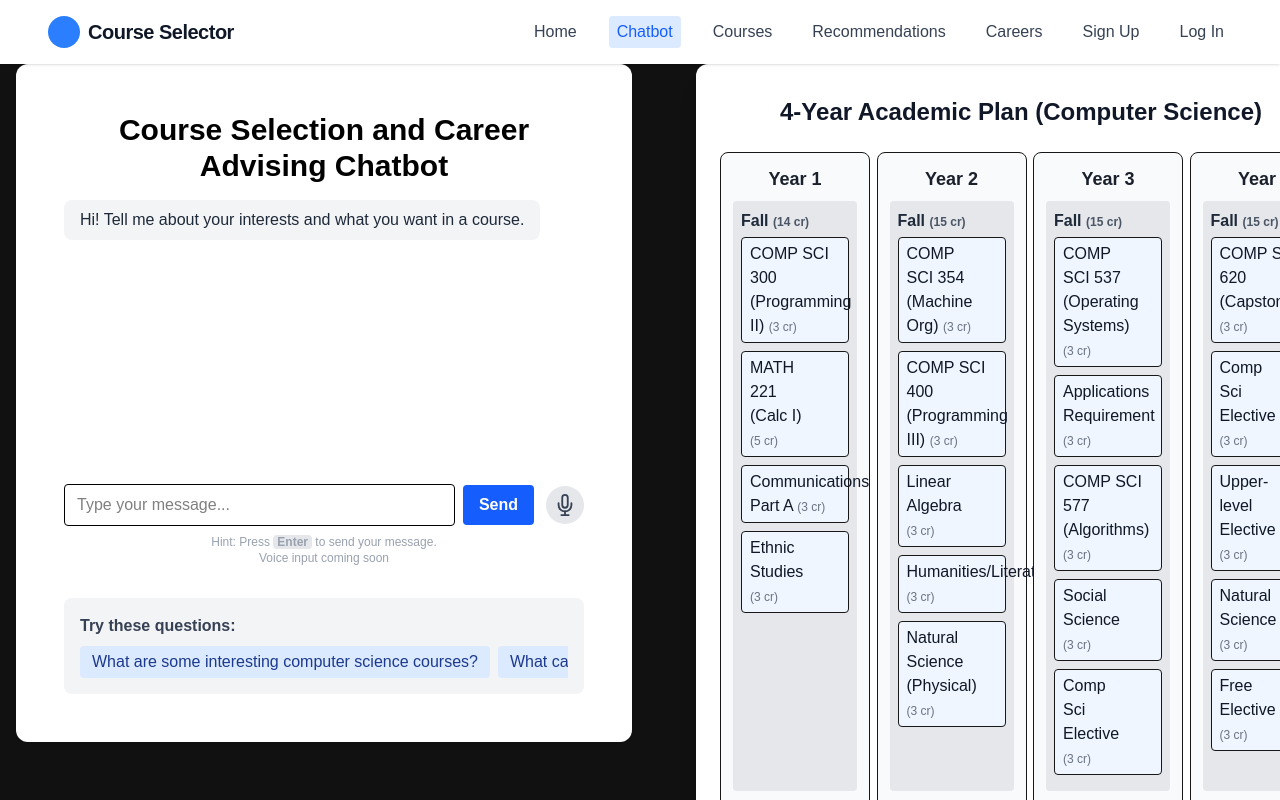
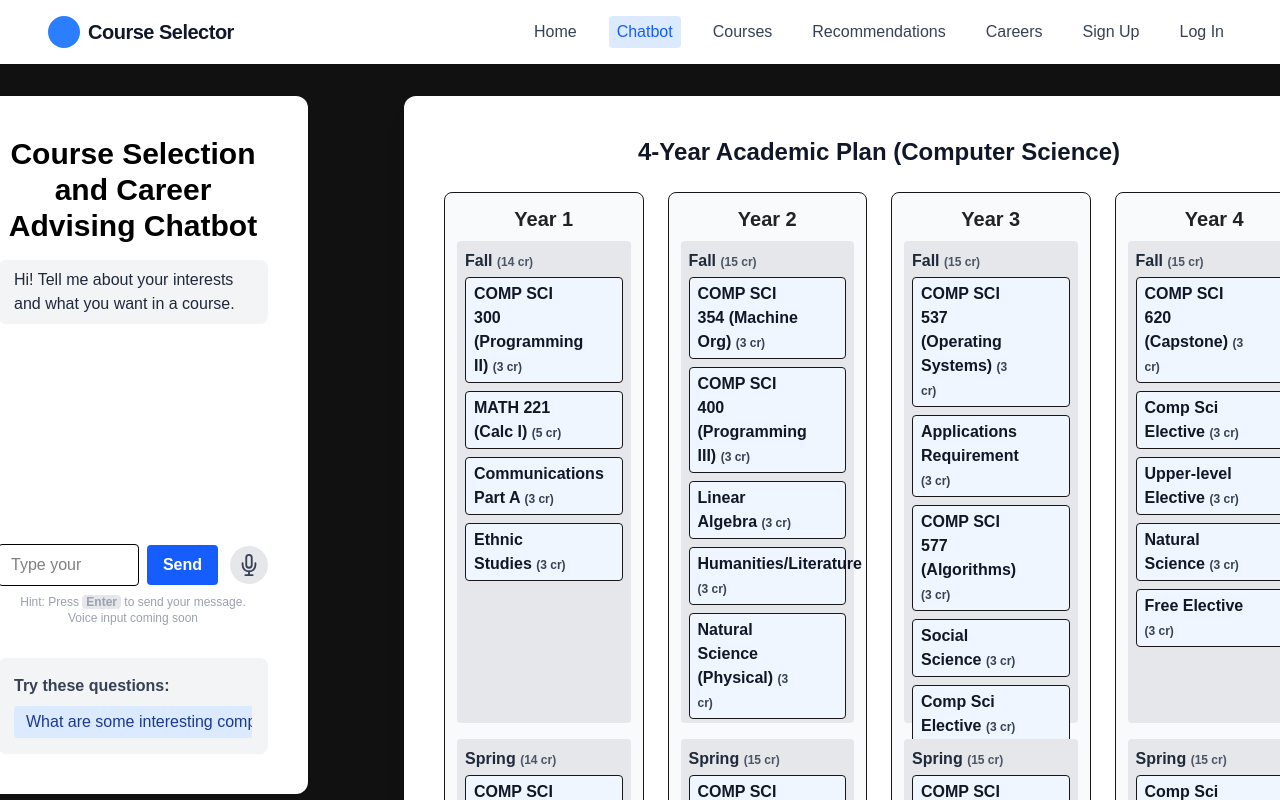
Before and after one commit to Ashmit2520/uw-course-career-ai, a Next.js app: page /chat in a window 1280 px wide. Shown: the top 800 px of the page. Built offline with nearby package versions, Linux system fonts and the light colour scheme.

Commit message:
Made the FourYearPlan and chats persist on reload

```diff
--- a/src/app/chat/FourYearPlan.js
+++ b/src/app/chat/FourYearPlan.js
@@ -1,6 +1,18 @@
 "use client";
-import { useState } from "react";
+import { useState, useEffect } from "react";
 import { IoClose } from "react-icons/io5";
+
+const STORAGE_KEY = "uwmadison_four_year_plan";
+
+function savePlanToStorage(plan) {
+  localStorage.setItem(STORAGE_KEY, JSON.stringify(plan));
+}
+
+function loadPlanFromStorage(defaultPlan) {
+  if (typeof window === "undefined") return defaultPlan;
+  const data = localStorage.getItem(STORAGE_KEY);
+  return data ? JSON.parse(data) : defaultPlan;
+}
 
 const INITIAL_PLAN = [
   {
@@ -76,21 +88,39 @@ function semesterCredits(courses) {
 }
 
 export default function FourYearPlan() {
-  const [plan, setPlan] = useState(INITIAL_PLAN);
+  const [plan, setPlan] = useState(() => loadPlanFromStorage(INITIAL_PLAN));
+  const [hydrated, setHydrated] = useState(false);
   const [dragged, setDragged] = useState(null);
+
+
+   useEffect(() => {
+    // Only load from localStorage after mount
+    setPlan(loadPlanFromStorage(INITIAL_PLAN));
+    setHydrated(true);
+  }, []);
+
+  useEffect(() => {
+    if (hydrated) savePlanToStorage(plan);
+  }, [plan, hydrated]);
+
+  // Persist plan to localStorage whenever it changes
+  useEffect(() => {
+    savePlanToStorage(plan);
+  }, [plan]);
 
   // Remove course
   const removeCourse = (yearIdx, sem, courseIdx) => {
-    setPlan((prevPlan) =>
-      prevPlan.map((y, yi) =>
+    setPlan((prevPlan) => {
+      const newPlan = prevPlan.map((y, yi) =>
         yi === yearIdx
           ? {
               ...y,
               [sem]: y[sem].filter((_, ci) => ci !== courseIdx),
             }
           : { ...y }
-      )
-    );
+      );
+      return newPlan;
+    });
   };
 
   // Drag & Drop logic
@@ -121,12 +151,15 @@ export default function FourYearPlan() {
     setDragged(null);
   };
 
+  // Show nothing until hydrated
+  if (!hydrated) return null;
+
   return (
     <div
-      className="bg-white shadow-xl rounded-xl px-6 py-8 flex flex-col"
+      className="bg-white shadow-xl rounded-xl px-10 py-10 flex flex-col"
       style={{
-        minWidth: 650,
-        maxWidth: 900,
+        minWidth: 900,
+        maxWidth: 1250,
         width: "100%",
         marginLeft: 32,
         marginRight: 0,
@@ -140,9 +173,12 @@ export default function FourYearPlan() {
           <div
             key={yIdx}
             className="border rounded-lg bg-gray-50 p-3 flex flex-col"
-            style={{ minWidth: 150, maxWidth: 210 }}
+            style={{ minWidth: 180, maxWidth: 250 }}
           >
-            <div className="font-bold text-lg text-gray-900 mb-2 text-center" style={{ color: "#1a202c" }}>
+            <div
+              className="font-extrabold text-xl mb-2 text-center"
+              style={{ color: "#222" }}
+            >
               Year {year.year}
             </div>
             {["fall", "spring"].map((sem) => (
@@ -170,9 +206,9 @@ export default function FourYearPlan() {
                     draggable
                     onDragStart={() => onDragStart(yIdx, sem, cIdx)}
                   >
-                    <span className="text-gray-900 font-medium">
+                    <span className="text-gray-900 font-semibold">
                       {course.name}{" "}
-                      <span className="text-xs text-gray-500">
+                      <span className="text-xs text-gray-700">
                         ({course.credits} cr)
                       </span>
                     </span>
--- a/src/app/chat/page.js
+++ b/src/app/chat/page.js
@@ -3,42 +3,47 @@ import { useState, useRef, useEffect } from "react";
 import { FiMic } from "react-icons/fi";
 import FourYearPlan from "./FourYearPlan";
 
-// Suggested questions
+const STORAGE_KEY = "uwmadison_chat_history";
+
 const SUGGESTED_QUESTIONS = [
   "What are some interesting computer science courses?",
   "What career paths fit someone who loves biology?",
   "I want a major with high pay and good job outlook—what courses should I take?",
 ];
 
-// Storage key for chat history
-const CHAT_STORAGE_KEY = "chatbotMessages";
-
 export default function ChatbotPage() {
-  const [messages, setMessages] = useState([
-    {
-      role: "assistant",
-      content: "Hi! Tell me about your interests and what you want in a course.",
-    },
-  ]);
+  const [messages, setMessages] = useState([]);
   const [input, setInput] = useState("");
   const [loading, setLoading] = useState(false);
+  const [hydrated, setHydrated] = useState(false);
   const messagesEndRef = useRef(null);
   const textareaRef = useRef(null);
 
-  // Load messages from localStorage on mount
+  // On mount: load messages from localStorage
   useEffect(() => {
+    setHydrated(true);
     if (typeof window !== "undefined") {
-      const stored = window.localStorage.getItem(CHAT_STORAGE_KEY);
-      if (stored) setMessages(JSON.parse(stored));
+      const saved = localStorage.getItem(STORAGE_KEY);
+      setMessages(
+        saved
+          ? JSON.parse(saved)
+          : [
+              {
+                role: "assistant",
+                content:
+                  "Hi! Tell me about your interests and what you want in a course.",
+              },
+            ]
+      );
     }
   }, []);
 
-  // Save messages to localStorage when they change
+  // Save messages to localStorage every time they change
   useEffect(() => {
-    if (typeof window !== "undefined") {
-      window.localStorage.setItem(CHAT_STORAGE_KEY, JSON.stringify(messages));
+    if (hydrated) {
+      localStorage.setItem(STORAGE_KEY, JSON.stringify(messages));
     }
-  }, [messages]);
+  }, [messages, hydrated]);
 
   // Scroll to bottom after new message
   useEffect(() => {
@@ -102,15 +107,23 @@ export default function ChatbotPage() {
     }, 50);
   };
 
+  // Render nothing until hydrated
+  if (!hydrated) return null;
+
+  // Layout: Chat left, FourYearPlan right (side-by-side)
   return (
     <main
-      className="flex flex-row items-start justify-center min-h-screen w-full bg-black px-4"
+      className="flex flex-row items-start justify-center min-h-screen w-full bg-black px-2 md:px-8 py-8 gap-8"
       style={{ background: "#111" }}
     >
-      {/* Chat Window */}
+      {/* Chatbox */}
       <div
-        className="bg-white shadow rounded-xl p-12 w-full max-w-2xl flex flex-col items-center"
-        style={{ minWidth: "400px" }}
+        className="bg-white shadow rounded-xl p-10 flex flex-col items-center"
+        style={{
+          width: "420px",
+          minWidth: "350px",
+          maxWidth: "480px",
+        }}
       >
         <h2 className="text-3xl font-extrabold mb-4 text-center text-black">
           Course Selection and Career Advising Chatbot
@@ -162,14 +175,19 @@ export default function ChatbotPage() {
           </button>
         </div>
         <div className="mt-2 text-xs text-gray-400 text-center">
-          Hint: Press <span className="font-semibold bg-gray-200 px-1 rounded">Enter</span> to send your message.
+          Hint: Press{" "}
+          <span className="font-semibold bg-gray-200 px-1 rounded">
+            Enter
+          </span>{" "}
+          to send your message.
           <br />
           Voice input coming soon
         </div>
-
         {/* SUGGESTED QUESTIONS SECTION */}
         <div className="mt-8 bg-gray-100 rounded-lg p-4 w-full">
-          <div className="font-semibold mb-2 text-gray-700">Try these questions:</div>
+          <div className="font-semibold mb-2 text-gray-700">
+            Try these questions:
+          </div>
           <div className="flex flex-row flex-nowrap gap-2 overflow-x-auto">
             {SUGGESTED_QUESTIONS.map((q) => (
               <button
@@ -183,8 +201,8 @@ export default function ChatbotPage() {
           </div>
         </div>
       </div>
-      {/* Four Year Plan on the side */}
-      <div className="ml-8" style={{ minWidth: "600px" }}>
+      {/* FourYearPlan to the right */}
+      <div className="ml-8" style={{ minWidth: "950px" }}>
         <FourYearPlan />
       </div>
     </main>
```
